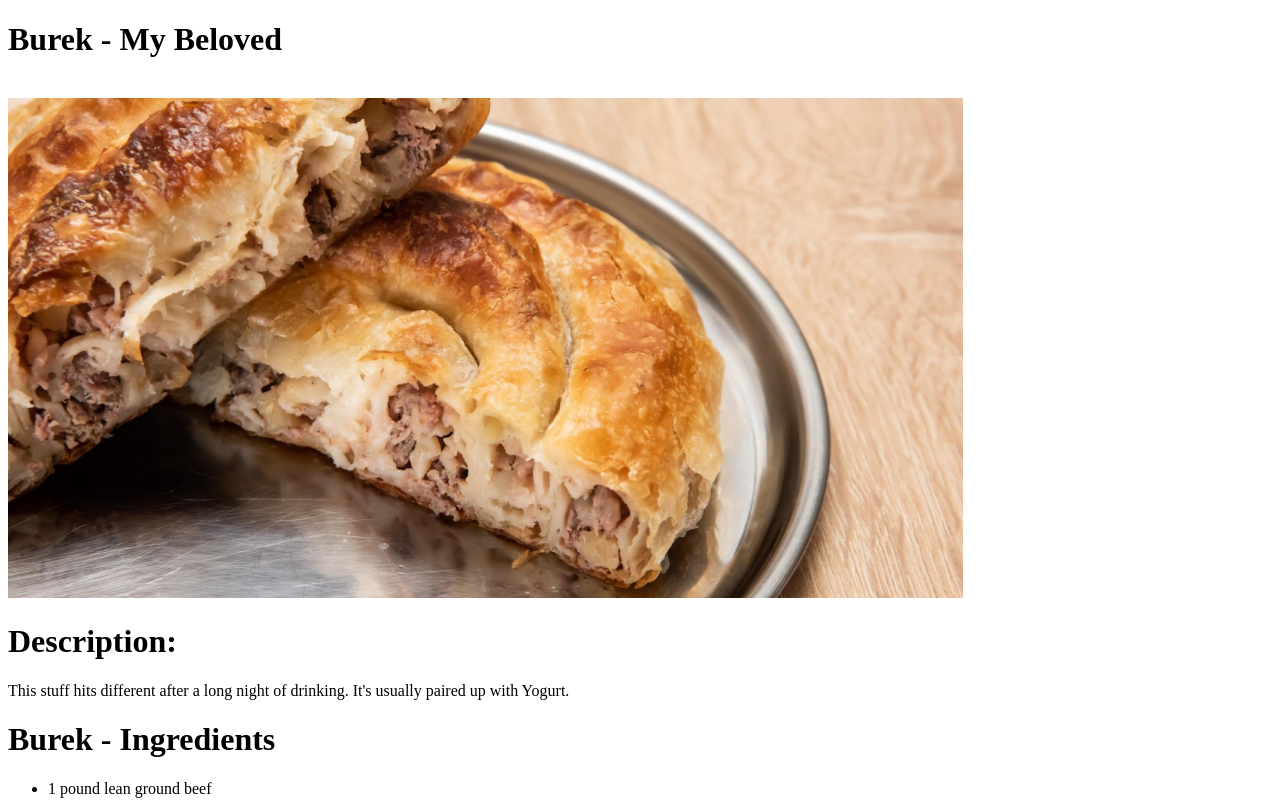
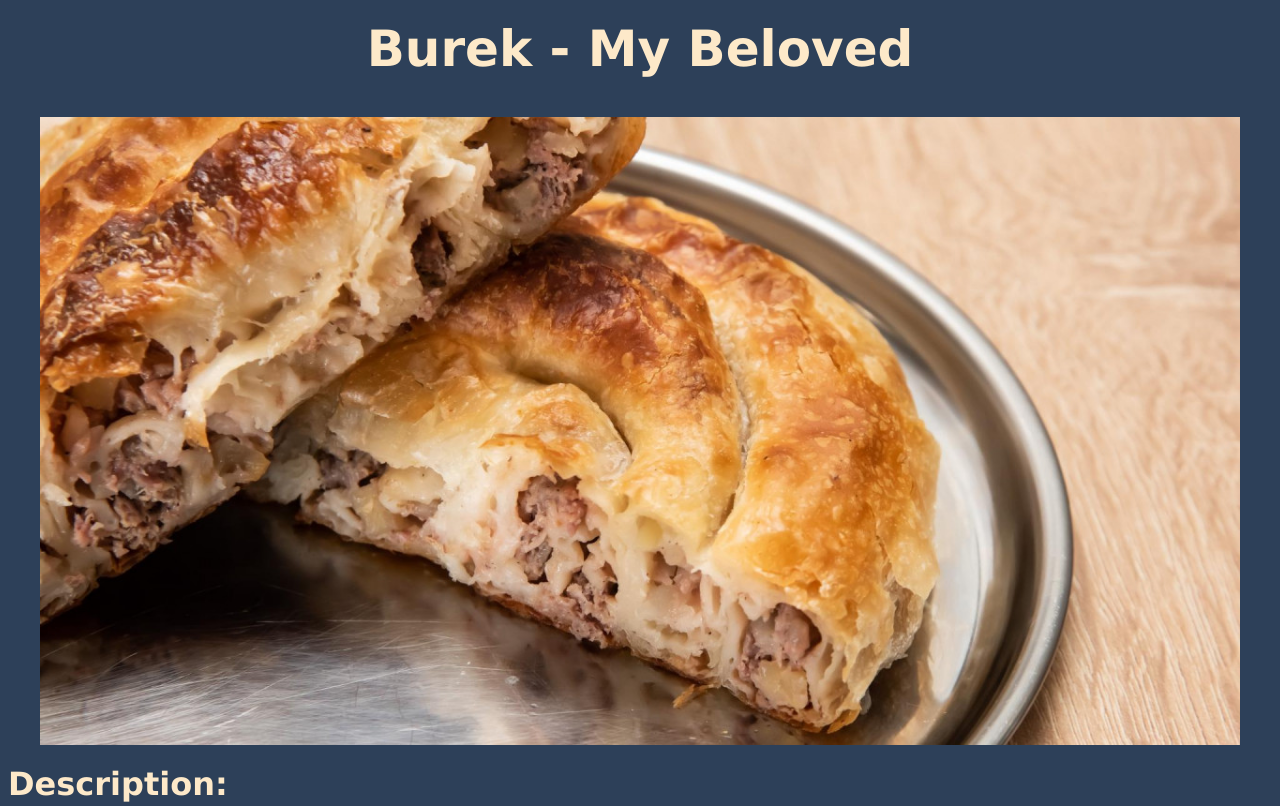
Before and after one commit to idkmate11/odin-recipes, a plain HTML site: page recipes/burek.html in a window 1280 px wide. Shown: the top 806 px of the page. Drawn offline with Linux system fonts and the light colour scheme.

Commit message:
This code is a mess, do forgive me

```diff
--- a/recipes/burek.html
+++ b/recipes/burek.html
@@ -1,15 +1,17 @@
 <!DOCTYPE html>
 <html lang="en">
   <head>
+    <link rel="stylesheet" href="/style.css" />
     <meta charset="UTF-8" />
     <meta name="viewport" content="width=device-width, initial-scale=1.0" />
     <title>Document</title>
   </head>
   <body>
-    <h1>Burek - My Beloved</h1>
+    <h1 class="heading">Burek - My Beloved</h1>
     <br />
 
     <img
+      class="image"
       src="../images/f_30999103_1280.jpg"
       alt="BUREEEK JE SAMO SA MESOM"
       height="500"
--- /dev/null
+++ b/style.css
@@ -0,0 +1,34 @@
+* {
+  font-family: Verdana, Geneva, Tahoma, sans-serif;
+}
+body {
+  background-color: #2d4059;
+}
+div#container {
+  text-align: center;
+}
+#home ul li {
+  padding: 1em;
+  font-size: 24px;
+  list-style-type: none;
+}
+ol,
+ul,
+li a,
+p {
+  color: #ea5455;
+}
+.heading {
+  text-align: center;
+  font-size: 50px;
+}
+img.image {
+  display: block;
+  margin: 0 auto 0 auto;
+  width: 1200px;
+  height: auto;
+}
+h1 {
+  color: #fde9c9;
+  margin: 20px 0 20px 0;
+}
```
Also changed, not shown: index.html (+11 -6 lines), recipes/cevapi.html (+3 -1 lines), recipes/lasagna.html (+3 -3 lines).
